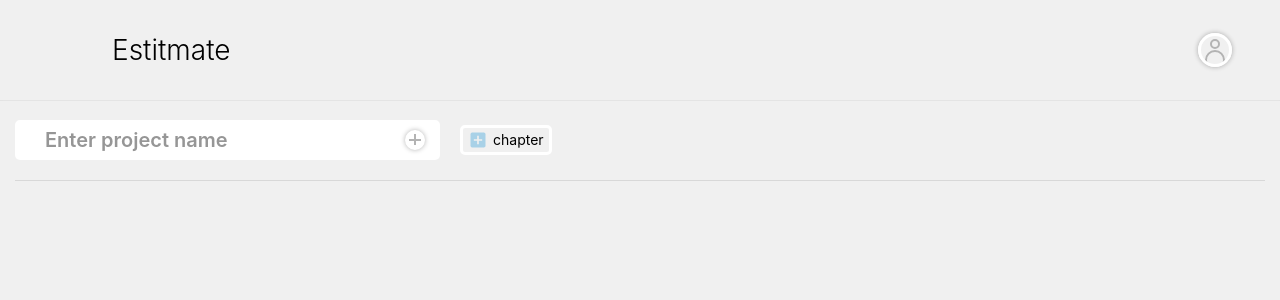
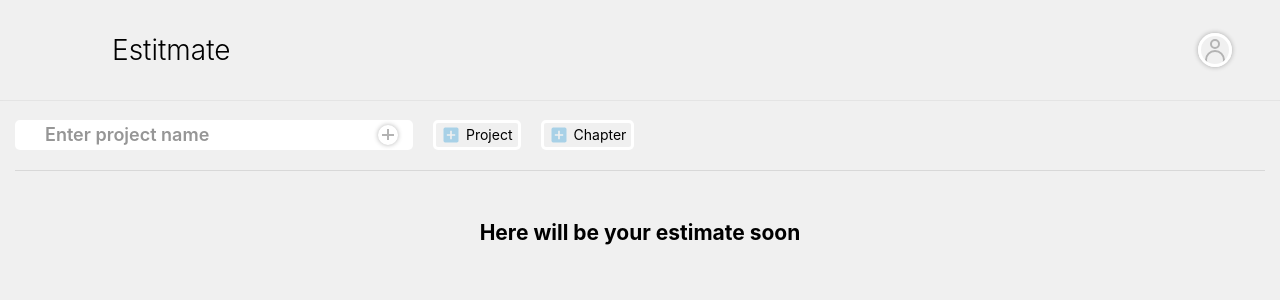
Before and after one commit to dzeninfo/estimate, a React (Create React App) app: page / in a window 1280 px wide. Shown: the top 300 px of the page. Built offline with nearby package versions, Linux system fonts and the light colour scheme.

Commit message:
add chapter

```diff
--- a/src/App.js
+++ b/src/App.js
@@ -1,35 +1,37 @@
 import { useState } from 'react';
 import { v4 as uuidv4 } from 'uuid';
 import Header from './components/Header';
-import TableButtons from './components/TableButtons';
+import MenuButtons from './components/MenuButtons';
 import Project from './components/Projects/Project';
 import styles from './App.module.css';
 import ProjectsList from './components/Projects/ProjectsList';
 
 function App() {
   const [projects, setProjects] = useState([]);
-  const addProjectHandler = () => {
 
-    setProjects([...projects, <Project />]);
+  const addProjectsHandler = () => {
+    const newProject = {
+      // project: <Project />,
+      id: uuidv4(),
+    };
+    setProjects([...projects, newProject]);
   };
+
   const [projectName, setProjectName] = useState('');
   const addProjectNameHandler = (text) => {
     setProjectName(text);
   };
+
   return (
     <div className={styles.App}>
       <Header />
       <div id="project" className={styles.container}>
-        <TableButtons
-          addProject={addProjectHandler}
+        <MenuButtons
+          addProjects={addProjectsHandler}
           addProjectName={addProjectNameHandler}
         />
-        <ProjectsList projects={projects}/>
-        {/* <Project /> */}
-        <>
-          <h1>{projectName}</h1>
-          <div>{projects}</div>
-        </>
+        <h1>{projectName}</h1>
+        <ProjectsList projects={projects} />
       </div>
     </div>
   );
--- a/src/components/TableButtons.js
+++ b/src/components/MenuButtons.js
@@ -1,11 +1,11 @@
 import ButtonPlus from './ButtonPlus';
 // import ProjectName from './ProjectName';
-import styles from './TableButtons.module.css';
+import styles from './MenuButtons.module.css';
 import { useState } from 'react';
-import ChapterButton from './UI/ChapterButton';
+import AddButton from './UI/AddButton';
 
-function TableButtons(props) {
-  const { addProject, addProjectName } = props;
+function MenuButtons(props) {
+  const { addProjects, addProjectName } = props;
   const [text, setText] = useState('');
   const onSubmitHandler = (event) => {
     event.preventDefault();
@@ -22,11 +22,12 @@ function TableButtons(props) {
           placeholder="Enter project name"
           onChange={(e) => setText(e.target.value)}
         />
-        <ButtonPlus title="Add Project Name" onClick={addProject} />
+        <ButtonPlus title="Add Project Name" />
       </form>
-      <ChapterButton title="Add chapter"/>
+      <AddButton text="Project" title="Add new project" onClick={addProjects} />
+      <AddButton text="Chapter" title="Add new chapter"/>
     </section>
   );
 }
 
-export default TableButtons;
+export default MenuButtons;
--- a/src/components/TableButtons.module.css
+++ b/src/components/MenuButtons.module.css
@@ -1,5 +1,6 @@
 .container {
   display: flex;
+  flex-wrap: wrap;
   align-items: center;
   gap: 20px;
   text-align: left;
@@ -9,18 +10,18 @@
   border-bottom: 1px solid rgba(0, 0, 0, 0.1);
 }
 .formName {
+  height: 30px;
   display: inline-flex;
   gap: 30px;
-  padding: 5px 15px;
+  padding: 0 15px;
   align-items: center;
   border-radius: 5px;
   background-color: #fff;
 }
 .input {
-  height: 30px;
-  padding: 5px 15px;
+  padding: 0 15px;
   background-color: transparent;
-  font-size: 20px;
+  font-size: 18px;
   font-weight: 600;
 }
 .input::placeholder {
--- a/src/components/Projects/Chapter.js
+++ b/src/components/Projects/Chapter.js
@@ -4,11 +4,11 @@ import {
   MdArrowDownward,
   MdAddBox,
 } from 'react-icons/md';
-import ChapterButton from '../UI/ChapterButton';
+import AddButton from '../UI/AddButton';
 import styles from './Chapter.module.css';
 
 function Chapter(props) {
-  const {chapter, addChapter} = props
+  const {chapter, addChapters} = props
   return (
     <>
       <div className={styles.chapter}>
@@ -27,11 +27,8 @@ function Chapter(props) {
             />
           </div>
           <div className={styles.row}>
-            <ChapterButton onClick={addChapter} chapter={chapter}/>
-            <div className={styles.addButton}>
-              <MdAddBox className={styles.icon} />
-              item
-            </div>
+            <AddButton title='Add new Chapter' text='Chapter' onClick={addChapters}/>
+            <AddButton title='Add new item' text='Item'/>
             <MdArrowUpward className={styles.icon} />
             <MdArrowDownward className={styles.icon} />
             <MdDeleteForever className={styles.icon} />
--- a/src/components/Projects/ChaptersList.js
+++ b/src/components/Projects/ChaptersList.js
@@ -1,13 +1,18 @@
+import AddButton from '../UI/AddButton';
 import Chapter from './Chapter';
 import styles from './ChaptersList.module.css';
 
 function ChaptersList(props) {
-  const { chapters, addChapter } = props;
+  const { chapters, addChapters } = props;
+  console.log(chapters);
+
   return (
     <div className={styles.container}>
-      {/* {chapters.map((chapter) => (
-        <Chapter key={chapter.id} chapter={chapter} addChapter={addChapter} />
-      ))} */}
+      {/* <Chapter /> */}
+      {chapters.length === 0 && <AddButton addChapters={addChapters}/>}
+      {chapters.map((chapter) => (
+        <Chapter key={chapter.id} addChapters={addChapters}/>
+      ))}
     </div>
   );
 }
--- a/src/components/Projects/Project.js
+++ b/src/components/Projects/Project.js
@@ -6,13 +6,15 @@ import Top from './Top';
 import ChaptersList from './ChaptersList';
 
 function Project(props) {
-  const {project} = props
-  const { chapters, setChapters } = useState([]);
+  // const {project} = props
+  const [ chapters, setChapters ] = useState([<Chapter />]);
+  console.log(chapters);
 
-  const addChapterHandler = (chap) => {
+
+  const addChaptersHandler = () => {
     const newChapter = {
-      chap: chap,
-      hasChapter: true,
+      // w: <Chapter />,
+      // hasChapter: true,
       id: uuidv4(),
     };
     setChapters([...chapters, newChapter]);
@@ -22,7 +24,7 @@ function Project(props) {
     <div className={styles.wrapper}>
       <Top />
       {/* <Chapter /> */}
-      <ChaptersList chapters={chapters} addChapter={addChapterHandler} />
+      <ChaptersList chapters={chapters} addChapters={addChaptersHandler}/>
     </div>
   );
 }
--- a/src/components/Projects/ProjectsList.js
+++ b/src/components/Projects/ProjectsList.js
@@ -1,15 +1,17 @@
 import Project from './Project';
-import styles from './ProjectsList.module.css'
+import styles from './ProjectsList.module.css';
 
 function ProjectsList(props) {
-	const {projects} = props
-	console.log(projects);
+  const { projects } = props;
 
-	return (
-		<div className={styles.container}>
-
-		</div>
-	)
+  return (
+    <div className={styles.container}>
+      {projects.length === 0 && <h2>Here will be your estimate soon</h2>}
+      {projects.map((project) => (
+        <Project key={project.id} />
+      ))}
+    </div>
+  );
 }
 
 export default ProjectsList;
--- a/src/components/UI/ChapterButton.js
+++ b/src/components/UI/AddButton.js
@@ -1,15 +1,15 @@
 import { MdAddBox } from 'react-icons/md';
-import styles from './ChapterButton.module.css';
-function ChapterButton(props) {
-	const {title, onClick} = props
+import styles from './AddButton.module.css'
+function AddButton(props) {
+	const {title, onClick, text} = props
   return (
     <>
       <div className={styles.button} onClick={onClick} title={title}>
         <MdAddBox className={styles.icon}/>
-        chapter
+        {text}
       </div>
     </>
   );
 }
 
-export default ChapterButton;
+export default AddButton;
```
Also changed, not shown: src/components/UI/AddButton.module.css (renamed from src/components/UI/ChapterButton.module.css).
